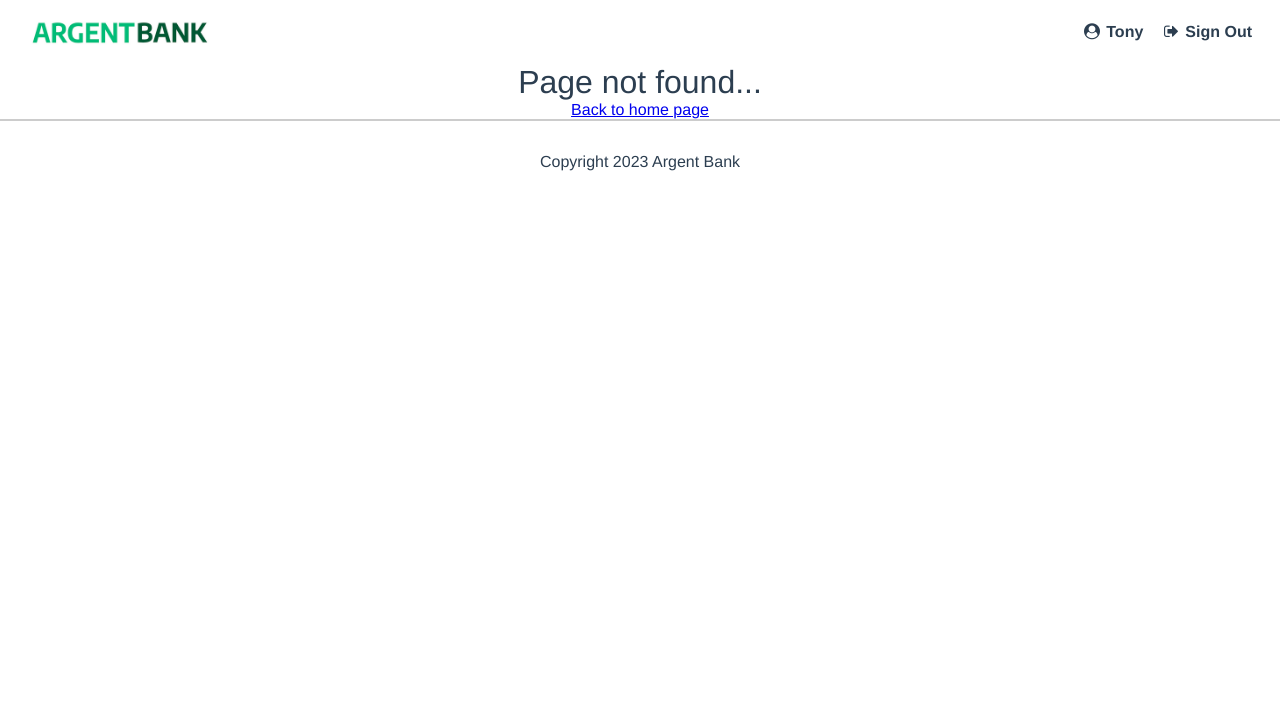
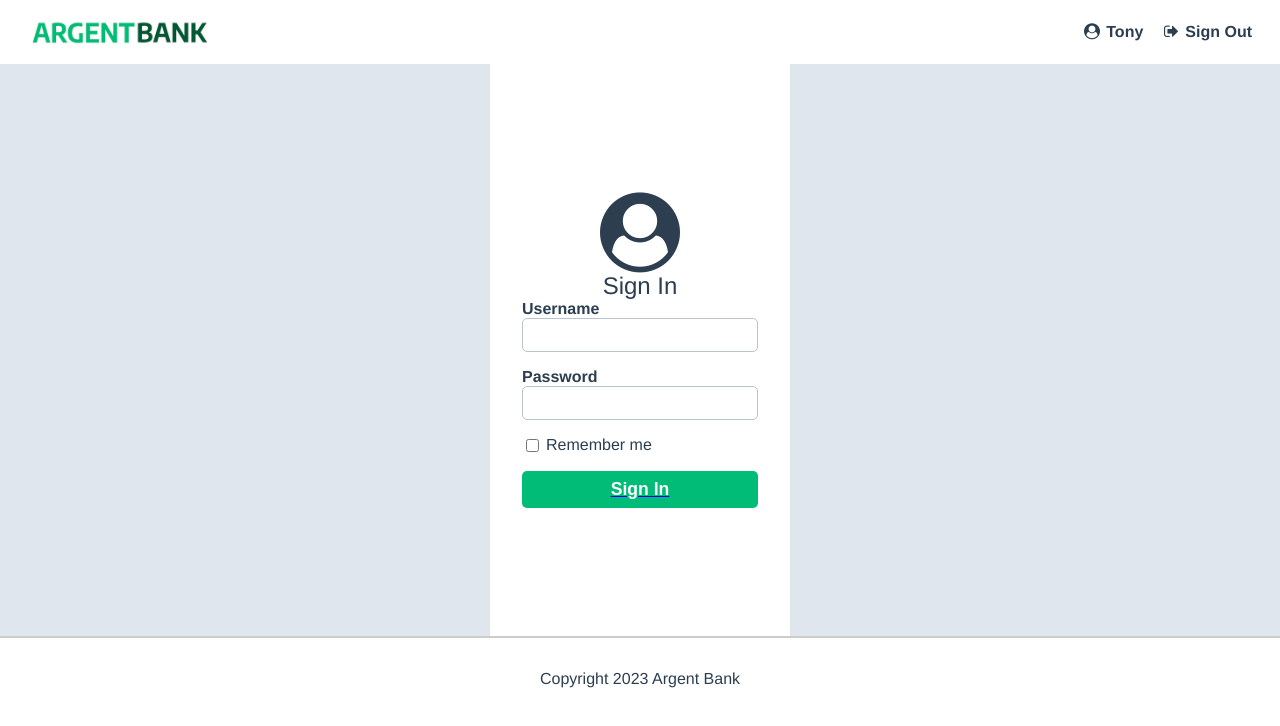
Before and after one commit to timothegonin/timothe_gonin_13_042023, a React (Create React App) app: page /login in a window 1280 px wide. Before the commit this address had no page. Shown: the top 726 px of the page. Built offline with nearby package versions, Linux system fonts and the light colour scheme.

Commit message:
🚚 🏗️ signin route=>login (+imports/exports,file)

```diff
--- a/src/components/Navbar.jsx
+++ b/src/components/Navbar.jsx
@@ -6,7 +6,7 @@ const Navbar = () => {
   const [loggedIn, setLoggedIn] = useState(true)
 
   const navBarIcon = !loggedIn ? (
-    <Link className="main-nav-item" to="/signIn">
+    <Link className="main-nav-item" to="/login">
       <i className="fa fa-user-circle"></i> Sign In{' '}
     </Link>
   ) : (
@@ -15,7 +15,7 @@ const Navbar = () => {
         <i className="fa fa-user-circle"></i>
         Tony
       </Link>
-      <Link className="main-nav-item" to="/signIn">
+      <Link className="main-nav-item" to="/login">
         <i className="fa fa-sign-out"></i>
         Sign Out
       </Link>
--- a/src/pages/SignIn.jsx
+++ b/src/pages/Login.jsx
@@ -1,6 +1,6 @@
 import { Link } from 'react-router-dom'
 
-const SignIn = () => {
+const Login = () => {
   return (
     <main className="main bg-light">
       <section className="sign-in-content">
@@ -28,4 +28,4 @@ const SignIn = () => {
   )
 }
 
-export default SignIn
+export default Login
--- a/src/router/Router.jsx
+++ b/src/router/Router.jsx
@@ -1,6 +1,6 @@
 import { Routes, Route } from 'react-router-dom'
 import Home from '../pages/Home'
-import SignIn from '../pages/SignIn'
+import Login from '../pages/Login'
 import Error from '../pages/Error'
 import Dashboard from '../pages/Dashboard'
 
@@ -8,7 +8,7 @@ const Router = () => {
   return (
     <Routes>
       <Route exact path="/" element={<Home />} />
-      <Route path="/signIn" element={<SignIn />} />
+      <Route path="/login" element={<Login />} />
       <Route path="/dashboard" element={<Dashboard />} />
       <Route path="*" element={<Error />} />
     </Routes>
```
